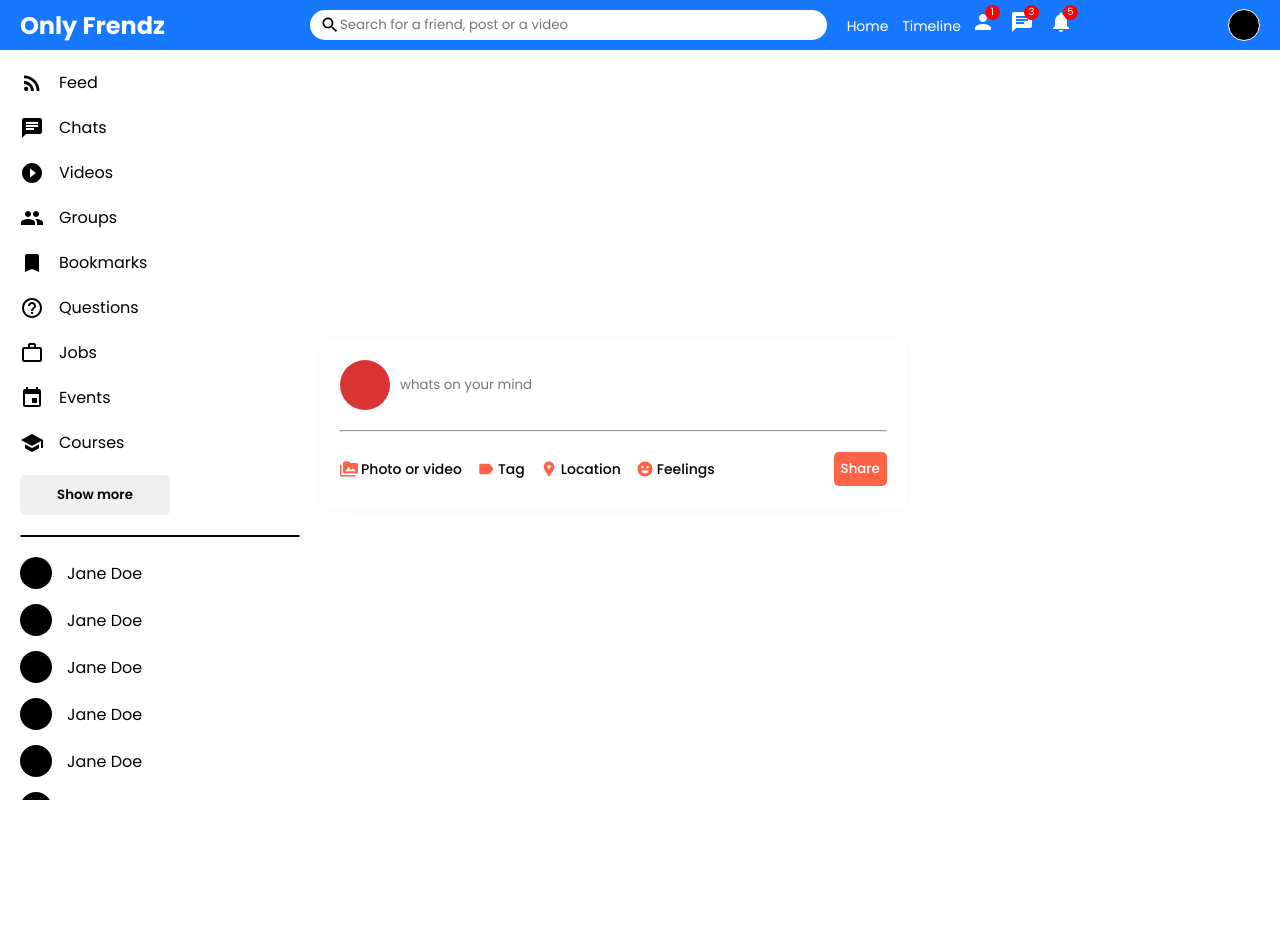
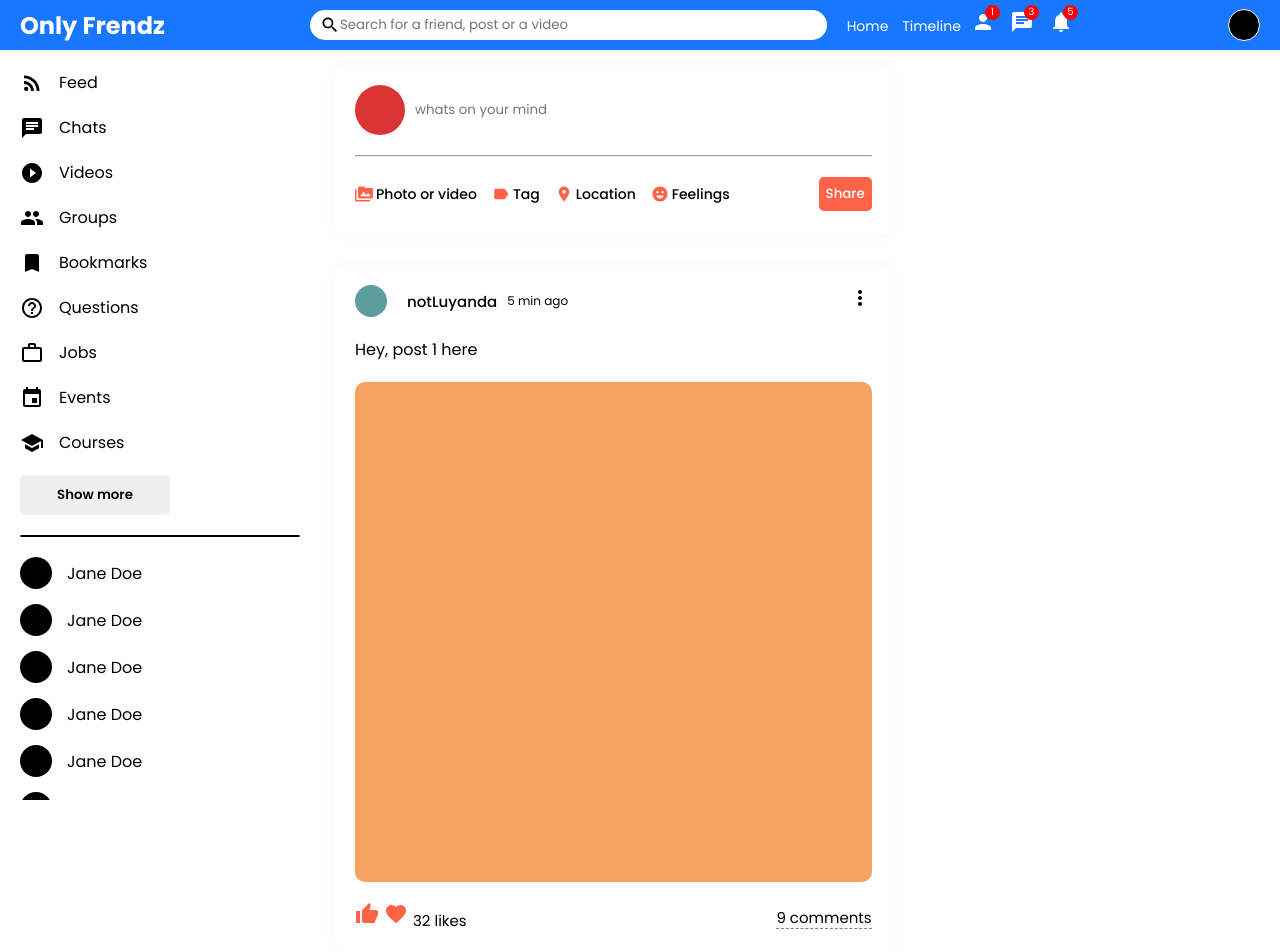
Before and after one commit to LuyandaDingindlela101/only-frendz-sm, a React (Create React App) app: page / in a window 1280 px wide. Shown: the top 952 px of the page. Before the commit the page ends 800 px from the top, so only its background shows below. Built offline with nearby package versions, Linux system fonts and the light colour scheme.

Commit message:
completed feed component, moving on to sidebar component

```diff
--- a/src/components/feed/Feed.jsx
+++ b/src/components/feed/Feed.jsx
@@ -1,4 +1,5 @@
 import "./feed.css"
+import Post from "../post/Post"
 import Share from "../share/Share"
 
 export default function Feed() {
@@ -6,6 +7,20 @@ export default function Feed() {
 		<div className="feed">
 			<div className="feed-container">
 				<Share />
+				<Post />
+				<Post />
+				<Post />
+				<Post />
+				<Post />
+				<Post />
+				<Post />
+				<Post />
+				<Post />
+				<Post />
+				<Post />
+				<Post />
+				<Post />
+				<Post />
 			</div>
 		</div>
 	)
--- a/src/components/feed/feed.css
+++ b/src/components/feed/feed.css
@@ -3,5 +3,5 @@
 }
 
 .feed .feed-container {
-
+    padding: 15px;
 }
--- a/src/components/post/Post.jsx
+++ b/src/components/post/Post.jsx
@@ -1,10 +1,34 @@
 import "./post.css"
+import { MoreVert, Favorite, ThumbUp } from "@mui/icons-material"
 
 export default function Post() {
     return (
       <div className="post">
 			<div className="post-container">
-
+				<div className="post-top">
+					<div className="post-topleft">
+						<div className="post-image"></div>
+						<span className="post-username">notLuyanda</span>
+						<span className="post-date">5 min ago</span>
+					</div>
+					<div className="post-topright">
+						<MoreVert />
+					</div>
+				</div>
+				<div className="post-center">
+					<span className="post-text">Hey, post 1 here</span>
+					<div className="post-image"></div>
+				</div>
+				<div className="post-bottom">
+					<div className="post-bottomleft">
+						<ThumbUp className="post-icon"/>
+						<Favorite className="post-icon"/>
+						<span className="post-counter">32 likes</span>
+					</div>
+					<div className="post-bottomright">
+						<span className="post-comment-text">9 comments</span>
+					</div>
+				</div>
 			</div>
       </div>
     )
--- a/src/components/post/post.css
+++ b/src/components/post/post.css
@@ -1,7 +1,87 @@
 .post {
+    width: 100%;
+    margin: 30px 0;
+    border-radius: 10px;
+    box-shadow: 0 0 15px 0 rgba(0 0 0 / .03) ;
+}
+
+.post .post-container {
+    padding: 20px;
+}
+
+.post .post-container .post-top {
+    display: flex;
+    align-items: center;
+    justify-content: space-between;
+}
+
+.post .post-container .post-top .post-topleft {
+    display: flex;
+    align-items: center;
+}
+
+.post .post-container .post-top .post-topleft .post-image {
+    width: 32px;
+    height: 32px;
+    border-radius: 50%;
+    margin-right: 15px;
+    margin-right: 10px;
+    background: cadetblue;
+}
+
+.post .post-container .post-top .post-topleft .post-username {
+    margin: 0 10px;
+    font-size: 15px;
+    font-weight: 500;
+}
+
+.post .post-container .post-top .post-topleft .post-date {
+    font-size: 12px;
+}
+
+.post .post-container .post-center {
+    margin: 20px 0;
+}
+
+.post .post-container .post-center .post-text {
 
 }
 
-.post .post-container {
+.post .post-container .post-center .post-image {
+    width: 100%;
+    height: 500px;
+    margin-top: 20px;
+    border-radius: 10px;
+    background: sandybrown;
+}
+
+.post .post-container .post-bottom {
+    display: flex;
+    align-items: center;
+    justify-content: space-between;
+}
+
+.post .post-container .post-bottom .post-bottomleft {
 
 }
+
+.post .post-container .post-bottom .post-bottomleft .post-icon {
+    font-size: 24px;
+    cursor: pointer;
+    color: tomato;
+    margin-right: 5px;
+}
+
+.post .post-container .post-bottom .post-bottomleft .post-counter {
+    font-size: 15px;
+}
+
+.post .post-container .post-bottom .post-bottomright {
+
+}
+
+.post .post-container .post-bottom .post-bottomright .post-comment-text {
+    cursor: pointer;
+    font-size: 15px;
+    border-bottom: 1px dashed grey;
+}
--- a/src/pages/home/home.css
+++ b/src/pages/home/home.css
@@ -1,6 +1,5 @@
 .home-container {
     width: 100%;
     display: flex;
-    align-items: center;
     justify-content: space-between;
 }
```
Lines whose indentation alone changed are shown as unchanged.
